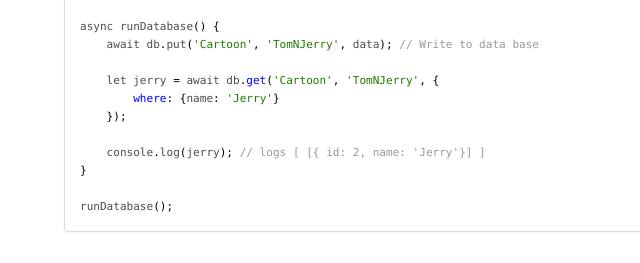
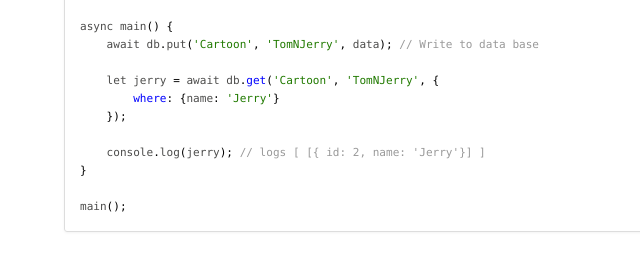
Before and after one commit to broadwayinc/dexbee, a website built with webpack: page docs/dexbee/0.1.0/index.html in a window 1280 px wide. Shown: the part 899-1162 px from the top of the page, 216-856 px from the left. Built offline with nearby package versions, Linux system fonts and the light colour scheme.

Commit message:
documentation

```diff
--- a/docs/dexbee/0.1.0/index.html
+++ b/docs/dexbee/0.1.0/index.html
@@ -80,7 +80,7 @@ let db = new DexBee(
         }
     });
 
-async runDatabase() {
+async main() {
     await db.put('Cartoon', 'TomNJerry', data); // Write to data base
 
     let jerry = await db.get('Cartoon', 'TomNJerry', {
@@ -90,7 +90,7 @@ async runDatabase() {
     console.log(jerry); // logs [ [{ id: 2, name: 'Jerry'}] ]
 }
 
-runDatabase();
+main();
 
 </code></pre>
 <br/>
```
Also changed, not shown: README.md.
